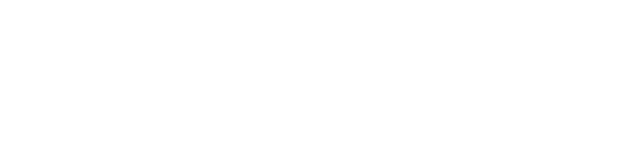
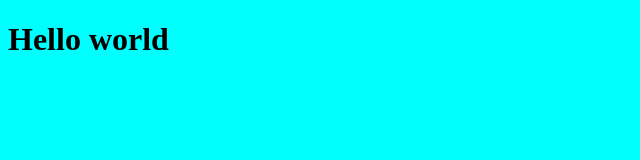
Before and after one commit to ChaseHarding/Modern-Landing-Page, a plain HTML site: page index.html in a window 1280 px wide. Shown: the whole page, without its empty margins (0-640 px from the left). Drawn offline with Linux system fonts and the light colour scheme.

Commit message:
linking stylesheet

```diff
--- a/index.html
+++ b/index.html
@@ -4,8 +4,9 @@
     <meta charset="UTF-8">
     <meta name="viewport" content="width=device-width, initial-scale=1.0">
     <title>Modern-Landing-Page</title>
+    <link rel="stylesheet" href="style.css">
 </head>
 <body>
-
+    <h1>Hello world</h1>
 </body>
 </html>
--- /dev/null
+++ b/style.css
@@ -0,0 +1,3 @@
+body {
+    background: aqua;
+}
```
